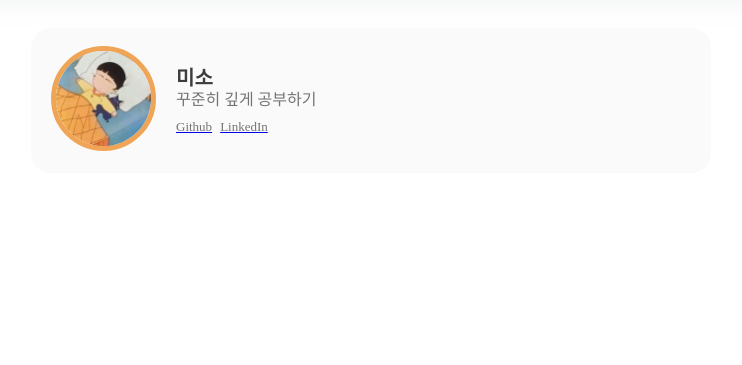
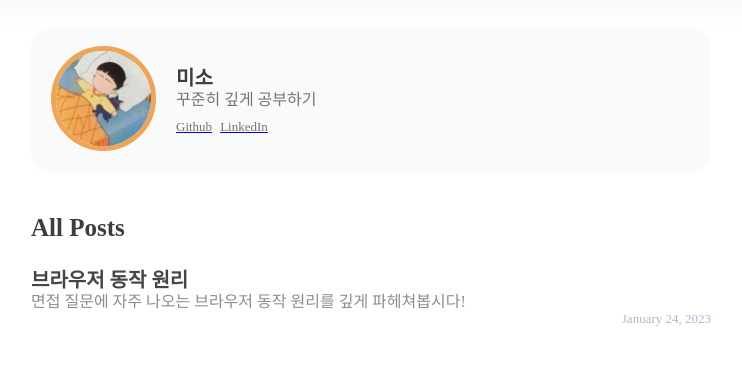
Before and after one commit to areumsheep/blog, a Gatsby site: page / in a window 1280 px wide. Shown: the part 73-438 px from the top of the page, without its empty margins (269-1011 px from the left). Built offline with nearby package versions, Linux system fonts and the light colour scheme; Gatsby itself is replaced by a stand-in of ours.

Commit message:
Update: 메인 화면 CSS 추가

```diff
--- a/contents/how-browser-works/index.mdx
+++ b/contents/how-browser-works/index.mdx
@@ -1,11 +1,10 @@
 ---
+slug: 'how-browser-works'
 title: '브라우저 동작 원리'
-date: '2021-07-23'
-slug: 'how-browser-works'
-hero_image: 'images/all.png'
-hero_image_alt: 'hero_image_alt'
-hero_image_credit_text: 'hero_image_credit_text'
-hero_image_credit_link: 'hero_image_credit_link'
+description: '면접 질문에 자주 나오는 브라우저 동작 원리를 깊게 파헤쳐봅시다!'
+tags: ['network']
+createdAt: '2023-01-24 01:09:25'
+updatedAt: ''
 ---
 
 # 브라우저 동작 과정
--- a/src/pages/index.tsx
+++ b/src/pages/index.tsx
@@ -1,5 +1,5 @@
 import * as React from 'react';
-import { HeadFC } from 'gatsby';
+import { graphql, HeadFC, PageProps } from 'gatsby';
 import styled from '@emotion/styled';
 
 import App from 'App';
@@ -7,10 +7,17 @@ import { Layout } from 'components/Layout';
 import { Callout } from 'components/@common/Callout';
 import Seo from '../components/Seo';
 import { Typography } from 'components/@common/Typography';
+import type { ContentType } from 'types/content';
 
 import MisoCharacter from 'images/miso.jpeg';
 
-const IndexPage = () => {
+interface Response {
+  allMdx: {
+    nodes: ContentType[];
+  };
+}
+
+const IndexPage = ({ data }: PageProps<Response>) => {
   return (
     <App>
       <Layout>
@@ -39,6 +46,28 @@ const IndexPage = () => {
             </Callout.Description>
           </Callout>
         </Wrapper>
+        <Typography variant="h2" style={{ marginTop: '40px' }}>
+          All Posts
+        </Typography>
+        <div>
+          {data?.allMdx.nodes.map((node) => (
+            <a href={`/contents/${node.frontmatter.slug}`}>
+              <Article>
+                <Typography variant="h3" color="gray600">
+                  {node.frontmatter.title}
+                </Typography>
+                <Typography variant="body1" color="gray300">
+                  {node.frontmatter.description}
+                </Typography>
+                <Detail>
+                  <Typography variant="body2" color="livid300">
+                    {node.frontmatter.createdAt}
+                  </Typography>
+                </Detail>
+              </Article>
+            </a>
+          ))}
+        </div>
       </Layout>
     </App>
   );
@@ -47,6 +76,23 @@ const IndexPage = () => {
 export const Head: HeadFC = () => <Seo title="Miso :-)" />;
 
 export default IndexPage;
+
+export const query = graphql`
+  query {
+    allMdx(sort: { frontmatter: { createdAt: DESC } }) {
+      nodes {
+        frontmatter {
+          title
+          description
+          createdAt(formatString: "MMMM DD, YYYY")
+          slug
+        }
+        id
+        excerpt
+      }
+    }
+  }
+`;
 
 const Wrapper = styled.div`
   img {
@@ -65,3 +111,13 @@ const Flex = styled.div`
   column-gap: 8px;
   margin-top: 10px;
 `;
+
+const Article = styled.article`
+  margin-top: 25px;
+`;
+
+const Detail = styled.div`
+  display: flex;
+  justify-content: flex-end;
+  column-gap: 10px;
+`;
--- /dev/null
+++ b/src/types/content.ts
@@ -0,0 +1,12 @@
+export interface ContentType {
+  frontmatter: {
+    slug: string;
+    title: string;
+    description: string;
+    tags: string[];
+    createdAt: string;
+    updatedAt: string;
+  };
+  id: string;
+  excerpt: any;
+}
```
